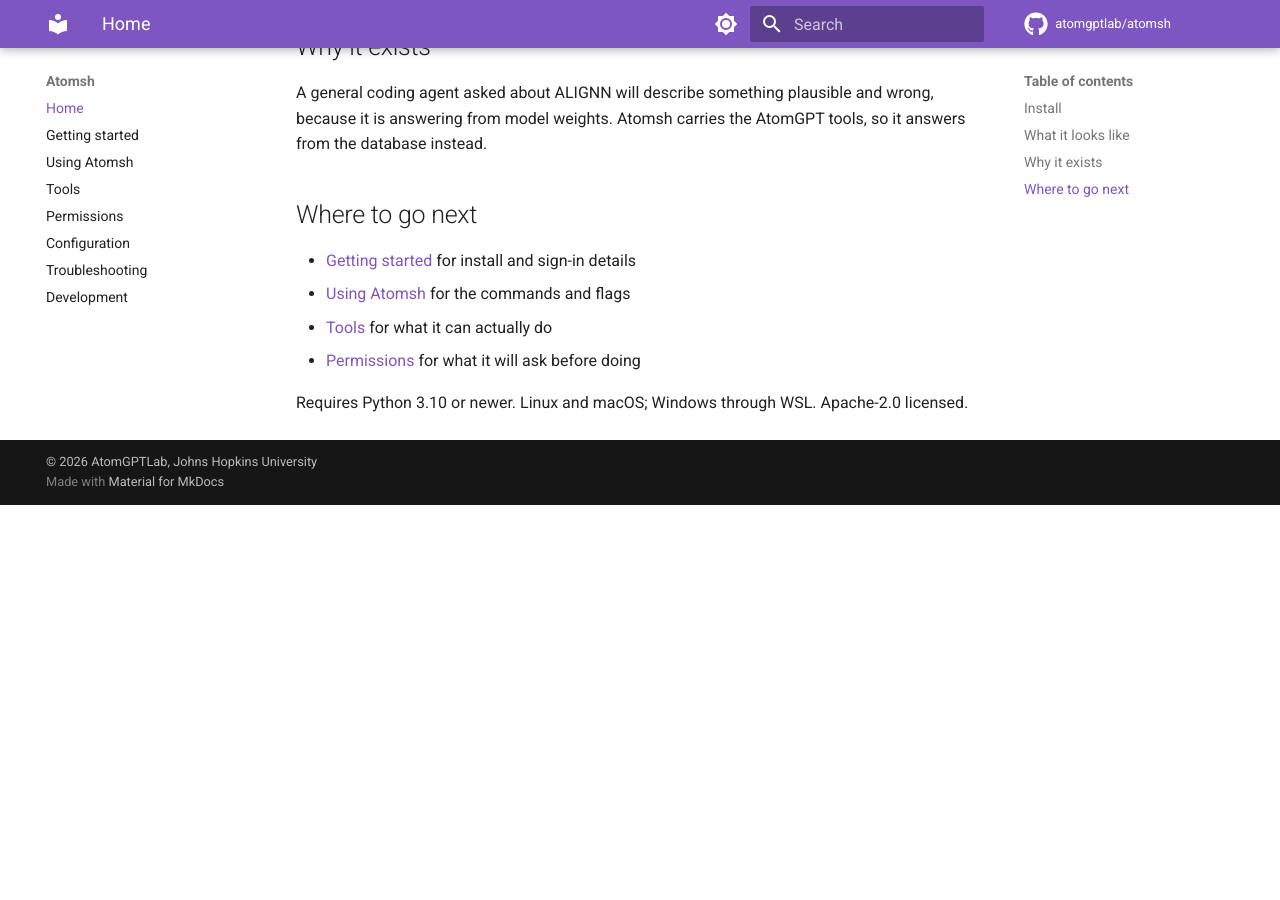
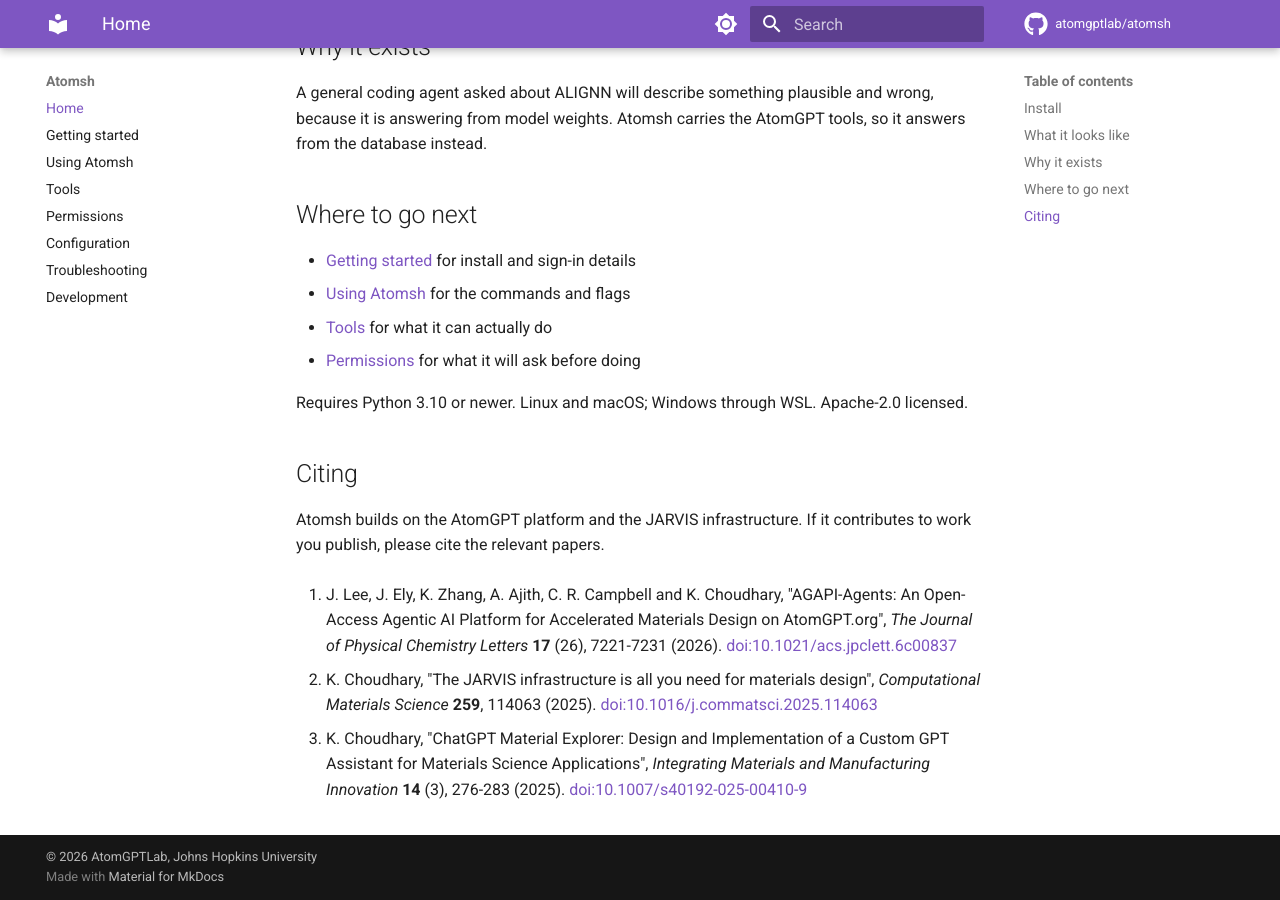
Before and after one commit to atomgptlab/atomsh, an MkDocs documentation site: the page built from docs/index.md, in a window 1280 px wide and 900 px high, scrolled down 1102 px. Built offline with MkDocs 1.6.1 and Material for MkDocs 9.7.7, drawn with Linux system fonts in a browser that asks for light colours; comment, search, counter and statistics services are not loaded; before the commit the page ends 1607 px from its top, so only the background shows below that.

Commit message:
readme: cite the AGAPI, JARVIS and Material Explorer papers
Citations verified through Crossref rather than transcribed from the URLs, so
authors, volume, pages and year are the registered metadata. The third link
resolved by its PII, S0927025625004069, to doi:10.1016/j.commatsci.2025.114063.

Added to the docs home page as well, so the site and the README agree.

Claude-Session: https://claude.ai/code/session_0154ui3iCiafWkqNuT2Yupoa

```diff
--- a/docs/index.md
+++ b/docs/index.md
@@ -67,3 +67,23 @@ tools, so it answers from the database instead.
 
 Requires Python 3.10 or newer. Linux and macOS; Windows through WSL.
 Apache-2.0 licensed.
+
+## Citing
+
+Atomsh builds on the AtomGPT platform and the JARVIS infrastructure. If it
+contributes to work you publish, please cite the relevant papers.
+
+1. J. Lee, J. Ely, K. Zhang, A. Ajith, C. R. Campbell and K. Choudhary,
+   "AGAPI-Agents: An Open-Access Agentic AI Platform for Accelerated Materials
+   Design on AtomGPT.org", *The Journal of Physical Chemistry Letters* **17**
+   (26), 7221-7231 (2026).
+   [doi:10.1021/acs.jpclett.6c00837](https://doi.org/10.1021/acs.jpclett.6c00837)
+
+2. K. Choudhary, "The JARVIS infrastructure is all you need for materials
+   design", *Computational Materials Science* **259**, 114063 (2025).
+   [doi:10.1016/j.commatsci.2025.114063](https://doi.org/10.1016/j.commatsci.2025.114063)
+
+3. K. Choudhary, "ChatGPT Material Explorer: Design and Implementation of a
+   Custom GPT Assistant for Materials Science Applications", *Integrating
+   Materials and Manufacturing Innovation* **14** (3), 276-283 (2025).
+   [doi:10.1007/s40192-025-00410-9](https://doi.org/10.1007/s40192-025-00410-9)
```
Also changed, not shown: README.md (+20 -0 lines).
